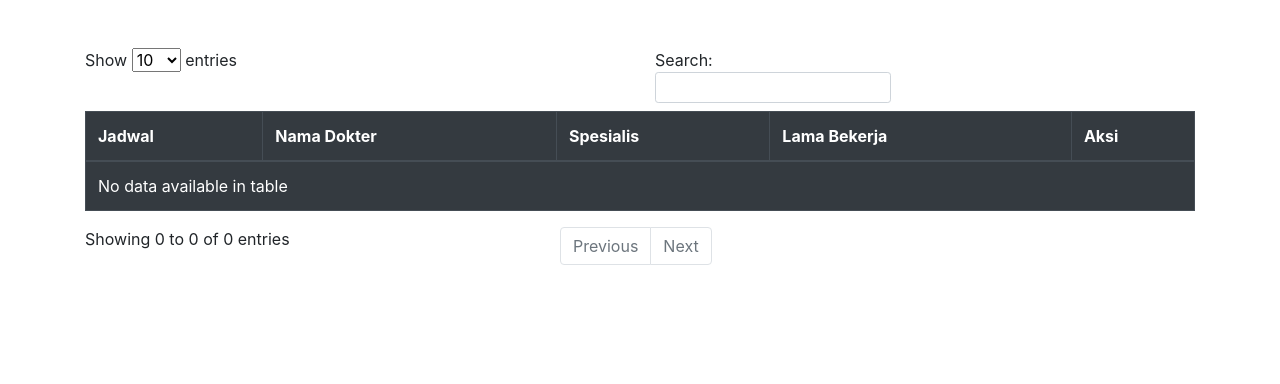
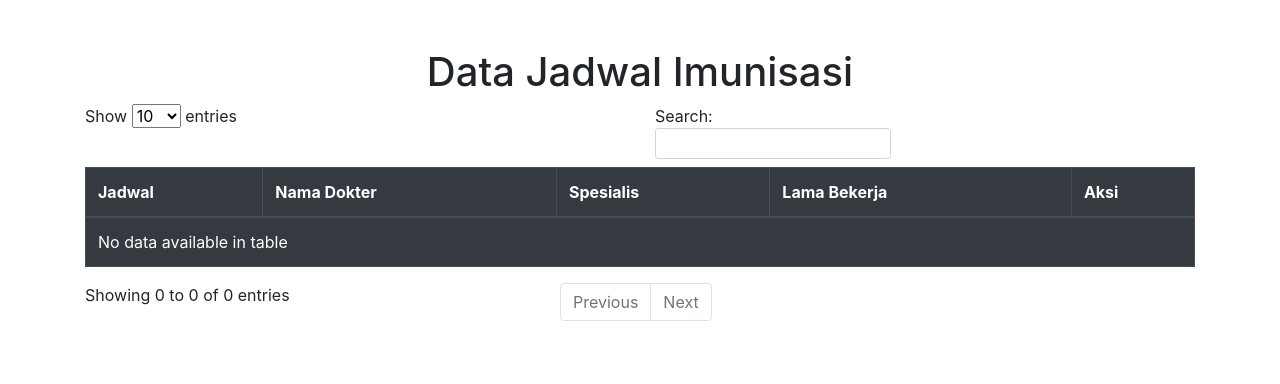
Before and after one commit to RendiKustiawan/if-42-02-kelompok4, a CodeIgniter app: page /if-42-02-kelompok4/index.php/jadwalcontroller/index in a window 1280 px wide. Shown: the top 384 px of the page. Run offline with CodeIgniter, Linux system fonts and the light colour scheme; data that the repository does not hold is empty; some libraries are stand-ins or nearby versions.

Commit message:
Set container padding to only Y axis

```diff
--- a/application/views/AdminView.php
+++ b/application/views/AdminView.php
@@ -1,4 +1,4 @@
-<div class="p-5">
+<div class="py-5">
   <h1 class="text-center"><?= $title ?></h1>
   <div class="table-responsive container">
     <table class="table table-dark table-hover table-bordered" id="mydata" style="width: 100%">
--- a/application/views/AkunView.php
+++ b/application/views/AkunView.php
@@ -1,4 +1,4 @@
-<div class="p-5">
+<div class="py-5">
   <h1 class="text-center"><?= $title ?></h1>
   <div class="table-responsive container">
     <table class="table table-dark table-hover table-bordered" id="mydata" style="width: 100%;">
--- a/application/views/DashboardView.php
+++ b/application/views/DashboardView.php
@@ -1,3 +1,3 @@
-<div>
+<div class="py-5">
   <!-- <a href="<?= site_url('Landing/logout') ?>">logout</a> -->
 </div>
--- a/application/views/DokterView.php
+++ b/application/views/DokterView.php
@@ -1,4 +1,4 @@
-<div class="col p-5">
+<div class="py-5">
   <h1 class="text-center"><?= $title ?></h1>
   <div class="table-responsive container">
     <table class="table table-dark table-hover table-bordered" id="mydata" style="width: 100%">
--- a/application/views/JadwalView.php
+++ b/application/views/JadwalView.php
@@ -1,4 +1,5 @@
-<div class="col p-5">
+<div class="py-5">
+  <h1 class="text-center"><?= $title ?></h1>
   <div class="table-responsive container">
     <table class="table table-dark table-hover table-bordered" id="mydata" style="width: 100%">
       <thead>
@@ -12,7 +13,7 @@
       </thead>
     </table>
   </div>
-  <!-- </div> -->
+</div>
 
 
 <script type="text/javascript">
--- a/application/views/PasienView.php
+++ b/application/views/PasienView.php
@@ -1,4 +1,4 @@
-<div class="p-5">
+<div class="py-5">
   <h1 class="text-center"><?= $title ?></h1>
   <div class="table-responsive container">
     <table class="table table-dark table-hover table-bordered" id="mydata" style="width: 100%">
--- a/application/views/PendaftarView.php
+++ b/application/views/PendaftarView.php
@@ -1,4 +1,4 @@
-<div class="col p-5">
+<div class="py-5">
   <div class="table-responsive container">
     <table class="table table-dark table-hover table-bordered" id="mydata" style="width: 100%">
       <thead>
```
Lines whose indentation alone changed are shown as unchanged.
